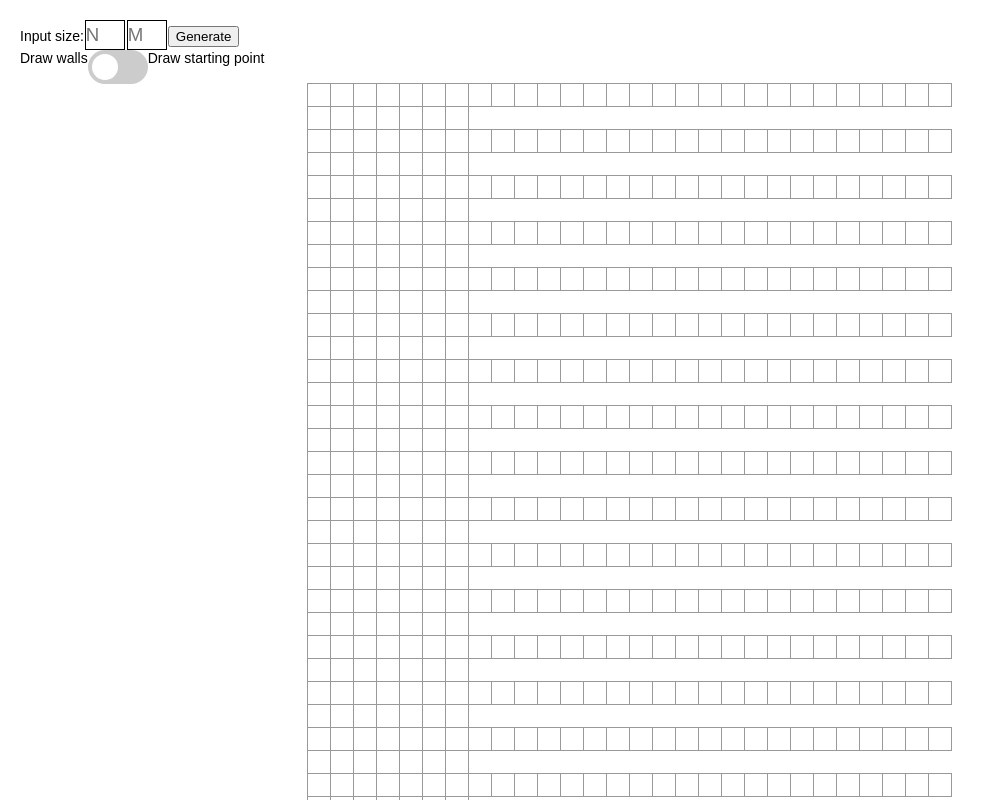
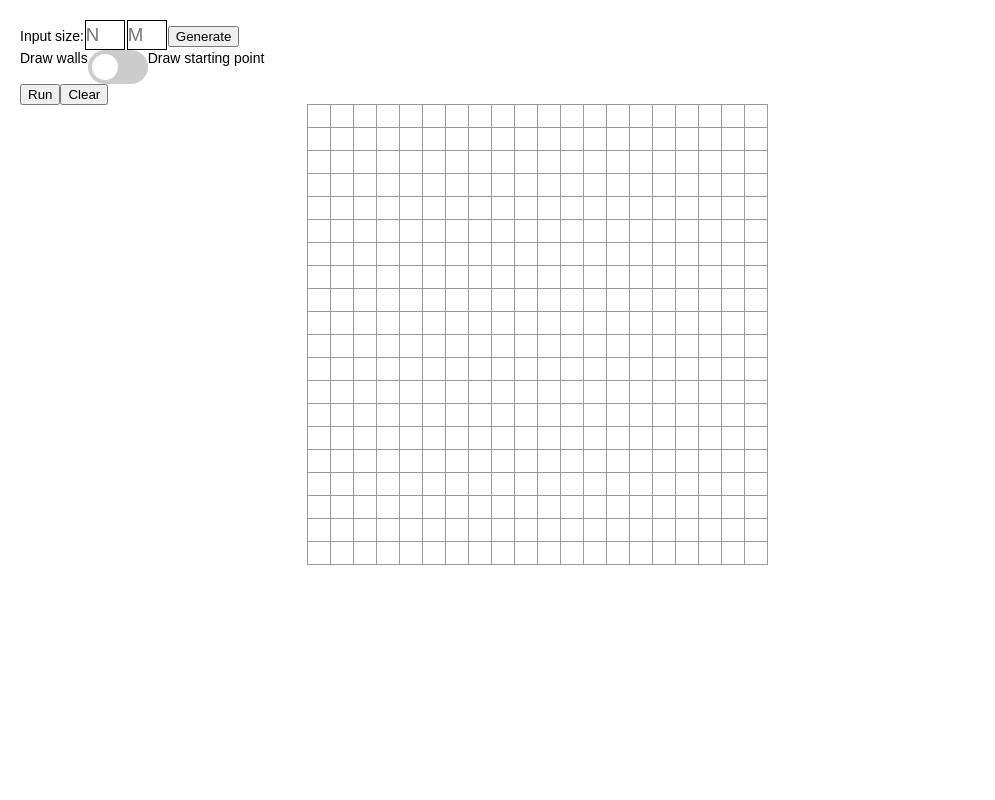
Before and after one commit to ana-baltaretu/Visualizer, a React (Create React App) app in the folder visualizer/: page /board in a window 1280 px wide. Shown: the top 800 px of the page, without its empty margins (0-995 px from the left). Built offline with nearby package versions, Linux system fonts and the light colour scheme.

Commit message:
Add DFS for matrix.
Issue: Because of the timeout it works like BFS, without the timeout it does not display step by step, only the finished path. TODO: fix to work and look like DFS

```diff
--- a/visualizer/src/css/_color-Scheme.css
+++ b/visualizer/src/css/_color-Scheme.css
@@ -4,6 +4,10 @@
 
 .startColor {
   background-color: rgb(15, 150, 22);
+}
+
+.pathColor {
+  background-color: rgb(248, 218, 161);
 }
 
 
--- a/visualizer/src/js/Board.js
+++ b/visualizer/src/js/Board.js
@@ -6,7 +6,12 @@ import '../css/_color-Scheme.css';
 global.index = 0;
 
 let isDrawing = false;
-let lastLocation = -1;
+let lastLocation = -Infinity;
+global.N = 20;
+global.M = 20;
+
+let dx = [-1, 0, 1, 0];
+let dy = [0, -1, 0, 1];
 
 function startDrawing(event) {
   event.preventDefault();
@@ -31,16 +36,23 @@ class Square extends React.Component {
       console.log(d.checked);
       if (d.checked === false) { /// DRAW WALLS
         isDrawing = true;
-        if (event.target.classList.contains("wallColor"))
+        if (event.target.classList.contains("pathColor"))
+          event.target.classList.remove("pathColor");
+        if (event.target.classList.contains("wallColor") )
           event.target.classList.remove("wallColor");
-        else event.target.classList.add("wallColor");
+        else if (event.target.classList.contains("startColor") == false)
+          event.target.classList.add("wallColor");
       } else { /// DRAW STARTING POINT
         if (event.target.classList.contains("wallColor"))
           event.target.classList.remove("wallColor");
-        if (lastLocation !== -1) {
+        if (event.target.classList.contains("pathColor"))
+          event.target.classList.remove("pathColor");
+
+        if (lastLocation !== -Infinity) {
           document.getElementById(lastLocation).classList.remove("startColor");
         }
         lastLocation = event.target.id;
+        console.log(lastLocation);
         event.target.classList.add("startColor");
       }
     }
@@ -54,9 +66,8 @@ class Square extends React.Component {
         //console.log("clicked " + event.target.id);
       }
     }
-
     return (
-      <button className = "square" onMouseDown={startSquareColor} onMouseEnter = {changeSquareColor}  id = {global.index++}>
+      <button className = "square" onMouseDown={startSquareColor} onMouseEnter = {changeSquareColor}  id = {++global.index}>
         {/* TODO */}
       </button>
     );
@@ -76,23 +87,11 @@ class Board extends React.Component {
     return row;
   }
 
-  renderSquaredBoard(N) {
-    var SquareBoard = [];
-    for (var i = 0; i < N; i++) {
-      SquareBoard.push(
-        <div key = {i} className = "board-row">
-        {this.renderRow(i, N)}
-        </div>
-      );
-    }
-    return SquareBoard;
-  }
-
   renderRectangularBoard(N, M) {
     var RectangularBoard = [];
     for (var i = 0; i < N; i++) {
       RectangularBoard.push(
-        <div key = {i} className = "board-row">
+        <div key = {i} id = {i} className = "board-row">
         {this.renderRow(i, M)}
         </div>
       );
@@ -101,8 +100,63 @@ class Board extends React.Component {
   }
 
 
+  render() {
 
-  render() {
+    function isInside(line, col) {
+      return line >= 0 && col >= 1 && line < global.N && col <= global.M;
+    }
+
+    function dfs(nodeId) {
+      /** LINE START FROM 0, COL START FROM 1 cuz it doesn't like it otherwise for some reason*/
+      var node = document.getElementById(nodeId);
+      console.log("this nodeId = " + nodeId);
+      console.log("this node = " + node.classList);
+      if (!node.classList.contains("startColor"))
+        node.classList.add("pathColor");
+      var line = parseInt(node.parentElement.id);
+      var col = parseInt(node.id - line * global.M);
+      console.log("line = " + line);
+      console.log("col = " + col);
+      setTimeout(function(){
+        for (var d = 0; d < 4; d++) {
+          var nextLine = line + dx[d];
+          var nextCol = col + dy[d];
+          //console.log(dx[d] + " " + dy[d]);
+          //console.log(nextLine + " " + nextCol + " " + isInside(nextLine, nextCol));
+
+          if (isInside(nextLine, nextCol) === true) {
+            var nextNodeId = nextLine * global.M + nextCol;
+            var nextNode = document.getElementById(nextNodeId);
+            console.log("next nodeId = " + nextNodeId);
+            console.log("next node = " + nextNode.classList);
+            if (nextNode.classList.contains("startColor") === false
+              && nextNode.classList.contains("wallColor") === false
+              && nextNode.classList.contains("pathColor") === false) {
+              dfs(nextNodeId);
+            }
+          }
+        }
+      }, 100);
+    }
+
+    function clearPaths() {
+      for (var ind = 0; ind <= global.N * global.M; ind++) {
+        var node = document.getElementById(ind);
+        if (node.classList.contains("pathColor"))
+          node.classList.remove("pathColor");
+      }
+    }
+
+    function startDfs() {
+      /**
+       * FIX TO WORK LIKE DFS NOT BFS (use stack i guess)
+       * MAKE BFS
+       */
+      clearPaths();
+      if (lastLocation != -1) {
+          dfs(lastLocation);
+      }
+    }
 
     return (
       <div>
@@ -119,10 +173,12 @@ class Board extends React.Component {
           </label>
           Draw starting point
         </div>
+        <button onClick = {startDfs}>Run</button>
+        <button onClick = {clearPaths}>Clear</button>
 
 
         <div className = "board" onMouseUp = {stopDrawing} onMouseDown={startDrawing}>
-        {this.renderRectangularBoard(25,35)}
+        {this.renderRectangularBoard(global.N, global.M)}
         </div>
       </div>
 
```
